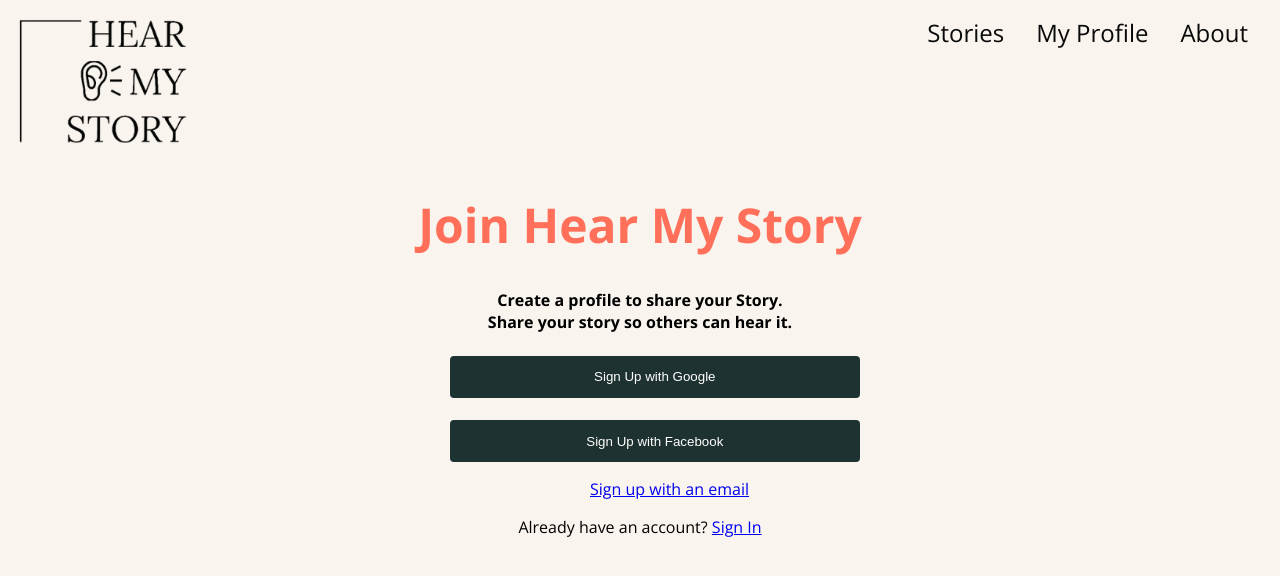
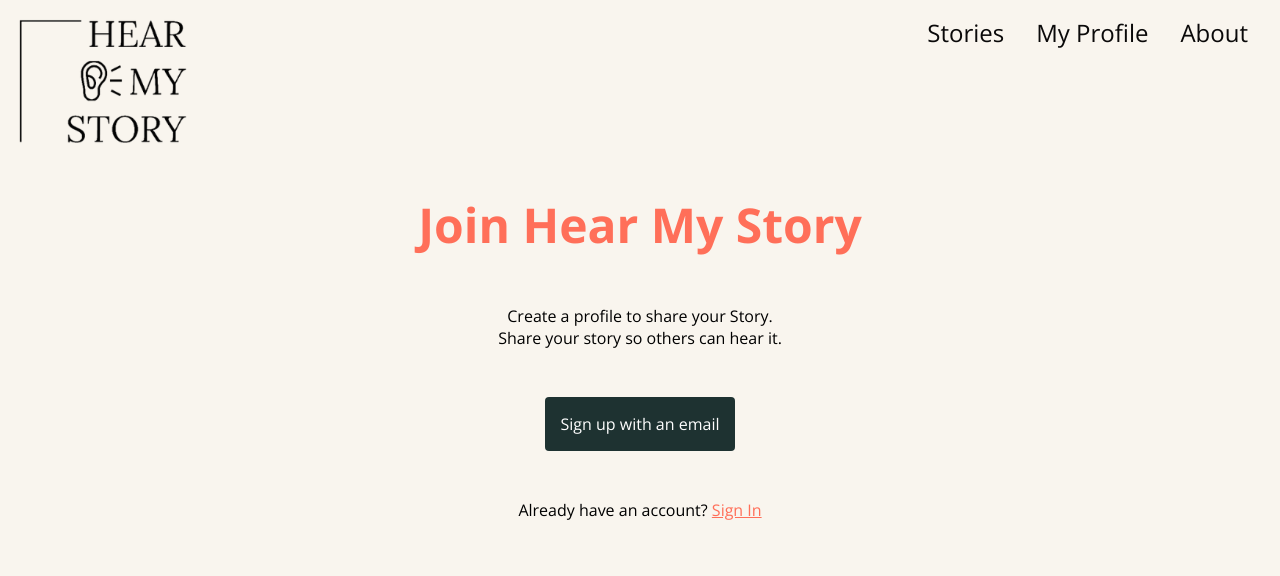
Before and after one commit to Sayed94h/Hear-My-Story, a React (Create React App) app in the folder client/: page /registration in a window 1280 px wide. Shown: the top 576 px of the page. Built offline with nearby package versions, Linux system fonts and the light colour scheme.

Commit message:
Registration page: changes according to design

```diff
--- /dev/null
+++ b/client/src/LinkButton.css
@@ -0,0 +1,11 @@
+.LinkButton {
+    min-width: 32%;
+    cursor: pointer;
+    margin-top: 0.5em;
+    padding: 1em;
+    border: none;
+    border-radius: 4px;
+    background-color: #1E3231;
+    color: #fefefe;
+    text-decoration: none;
+}
--- /dev/null
+++ b/client/src/LinkButton.jsx
@@ -0,0 +1,14 @@
+import React, { Component } from 'react';
+import { Link } from "react-router-dom";
+
+import './LinkButton.css';
+
+export default class LinkButton extends Component {
+  render() {
+    return (
+      <Link {...this.props} className="LinkButton">
+        {this.props.children}
+      </Link>
+    );
+  }
+}
--- a/client/src/registration.css
+++ b/client/src/registration.css
@@ -5,24 +5,32 @@ h1.title {
     text-align: center;
     text-transform: capitalize;
 }
-div.soustitle p {
+
+main.Registration {
+    display: flex;
+    justify-content: center;
+}
+
+main.Registration > div {
+    display: flex;
+    flex-direction: column;
+}
+
+main.Registration p {
     text-align: center;
-    font-weight: bold;
 }
-.signupbutton button {
-    min-width: 32%;
-    cursor: pointer;
-    margin-left: 450px;
-    margin-top: 0.5em;
-    padding: 	1em;
-    border: none;
-    border-radius: 4px;
-    background-color: #1E3231;
-    color: #fefefe;
-  }
-  .emailsignup{
-    margin-left: 590px;
-  }
-  p{
-      text-align: center;
-  }
+
+main.Registration p {
+    text-align: center;
+}
+
+main.Registration div.Registration-Subtitle {
+}
+
+main.Registration div.Registration-Signup {
+    margin: 2em 0;
+}
+
+a {
+    color: var(--orange);
+}
--- a/client/src/registration.jsx
+++ b/client/src/registration.jsx
@@ -1,12 +1,10 @@
 import React, { Component } from 'react';
 import { Link, Redirect } from 'react-router-dom';
 
+import './registration.css';
+import LinkButton from "./LinkButton";
 
-import './registration.css';
-
-
-
-export default class registration extends Component {
+export default class Registration extends Component {
 
   constructor(props) {
     super(props);
@@ -15,42 +13,28 @@ export default class registration extends Component {
     }
   }
 
-  //function to set state if a form field is changed
-  handleChange = (e, state) => {
-    this.setState({
-      [state]: e.target.value
-    });
-  }
-
   render() {
     return (
+      <main className="Registration">
         <div>
           <h1 className="title">Join Hear My Story</h1>
-        <div className="soustitle">
-          <p>Create a profile to share your Story.<br></br> Share your story so others can hear it.</p>
-        </div>
-        <login />
 
-
-
-
-
-
-
-
-        <div className="signupbutton">
-          <button> Sign Up with Google</button>
-          <p></p>
-          <button> Sign Up with Facebook</button>
-        </div>
-        <p></p>
-        <div>
-          <Link className="emailsignup" to ="/signup">Sign up with an email</Link>
+          <div className="Registration-Subtitle">
+            <p>
+              Create a profile to share your Story.<br />
+              Share your story so others can hear it.
+            </p>
           </div>
 
-        <p></p>
+          <div className="Registration-Signup">
+            <p>
+              <LinkButton to="/signup">Sign up with an email</LinkButton>
+            </p>
+          </div>
+
           <p>Already have an account? <Link to="/signin">Sign In</Link></p>
         </div>
+      </main>
     );
   }
 }
```
Lines whose indentation alone changed are shown as unchanged.
